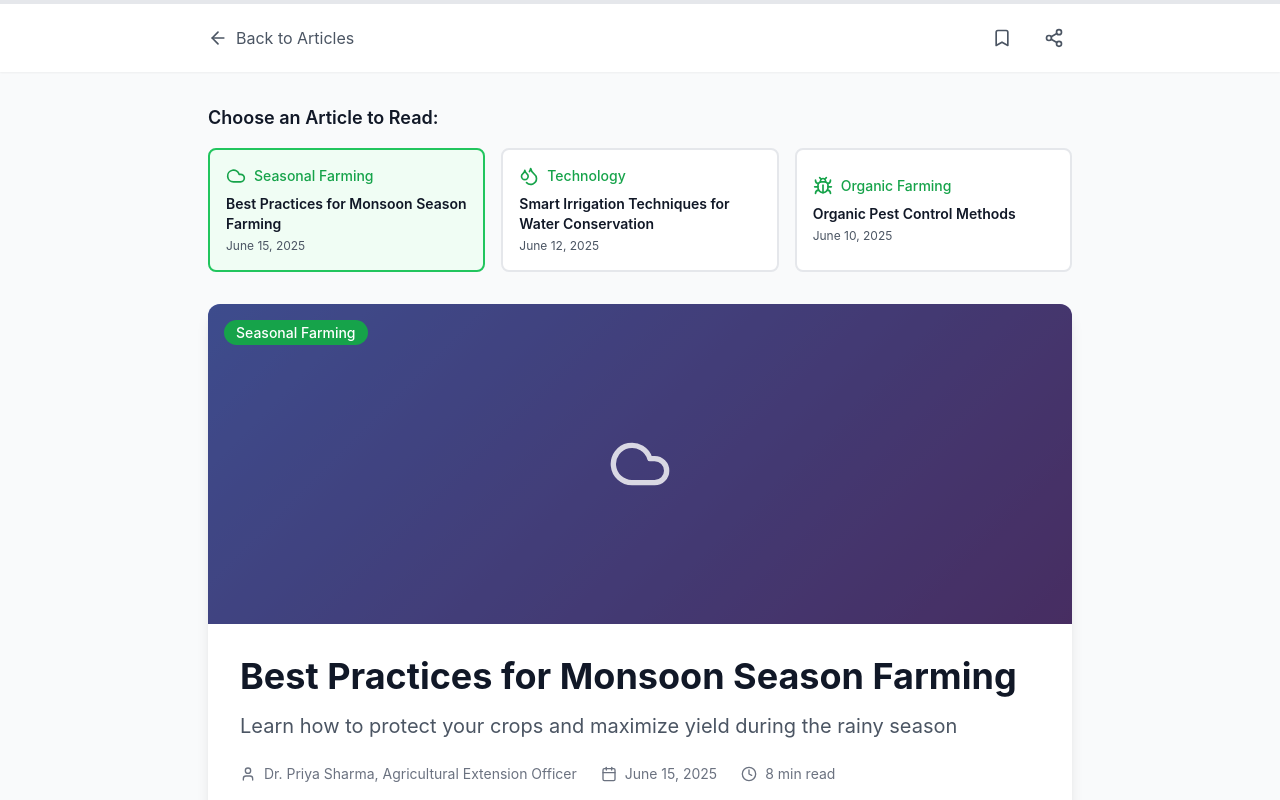
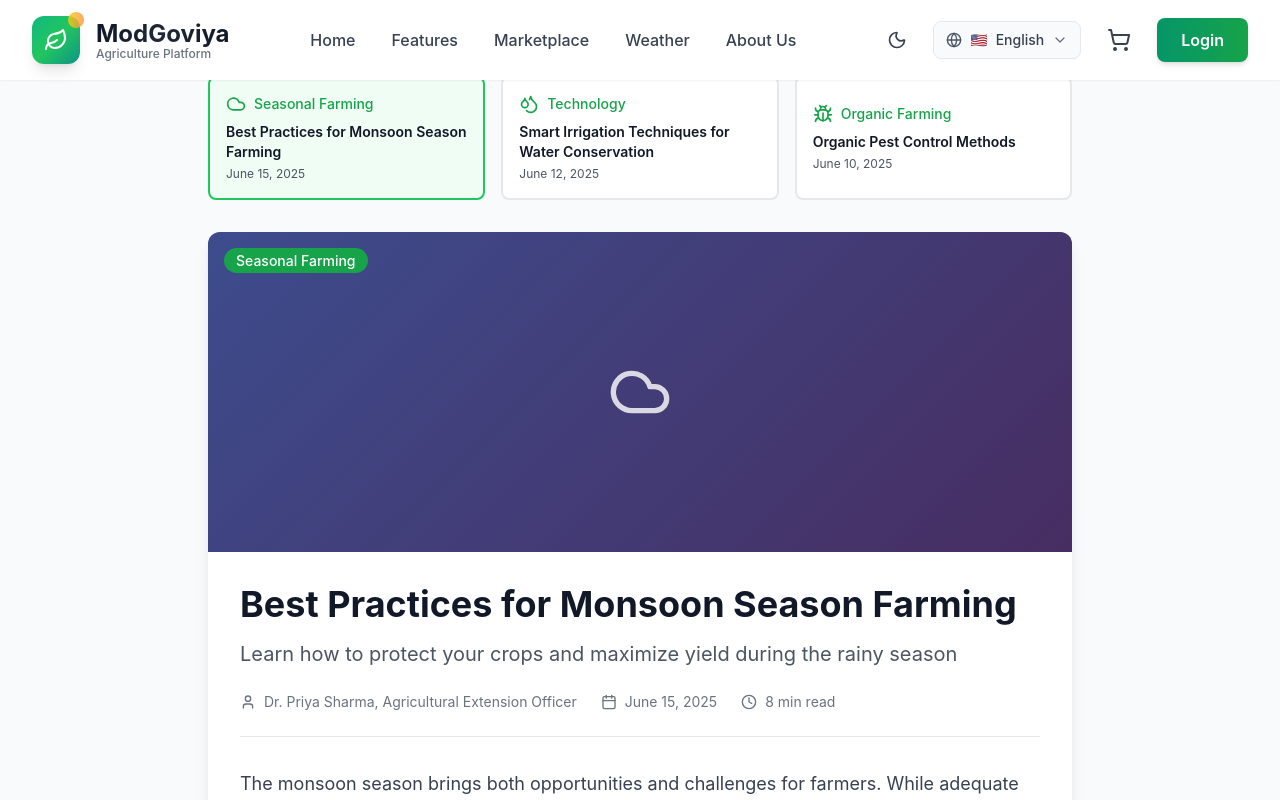
Before and after one commit to NadeeshaMedagama/ModGoviya_farmer_assistance_MERN_platform, a React (Create React App) app: page /readmore in a window 1280 px wide. Shown: the top 800 px of the page. Built offline with nearby package versions, Linux system fonts and the light colour scheme.

Commit message:
header section imported

```diff
--- a/src/components/common/ReadModePage.jsx
+++ b/src/components/common/ReadModePage.jsx
@@ -20,6 +20,7 @@ import {
     AlertTriangle,
     Info
 } from 'lucide-react';
+import Header from "../layout/Header";
 
 const ReadModePage = () => {
     const [selectedArticle, setSelectedArticle] = useState('monsoon');
@@ -266,29 +267,7 @@ const ReadModePage = () => {
             </div>
 
             {/* Header */}
-            <header className="bg-white dark:bg-gray-800 shadow-sm sticky top-0 z-40 pt-1">
-                <div className="max-w-4xl mx-auto px-4 py-4">
-                    <div className="flex items-center justify-between">
-                        <button className="flex items-center text-gray-600 dark:text-gray-300 hover:text-gray-900 dark:hover:text-white transition-colors">
-                            <ArrowLeft className="w-5 h-5 mr-2" />
-                            <span>Back to Articles</span>
-                        </button>
-                        <div className="flex items-center space-x-4">
-                            <button
-                                onClick={() => setIsBookmarked(!isBookmarked)}
-                                className={`p-2 rounded-full transition-colors ${
-                                    isBookmarked ? 'text-blue-600 bg-blue-100' : 'text-gray-600 hover:text-gray-900'
-                                }`}
-                            >
-                                <Bookmark className={`w-5 h-5 ${isBookmarked ? 'fill-current' : ''}`} />
-                            </button>
-                            <button className="p-2 rounded-full text-gray-600 hover:text-gray-900 transition-colors">
-                                <Share2 className="w-5 h-5" />
-                            </button>
-                        </div>
-                    </div>
-                </div>
-            </header>
+            <Header />
 
             <div className="max-w-4xl mx-auto px-4 py-8">
                 <ArticleSelector />
```
